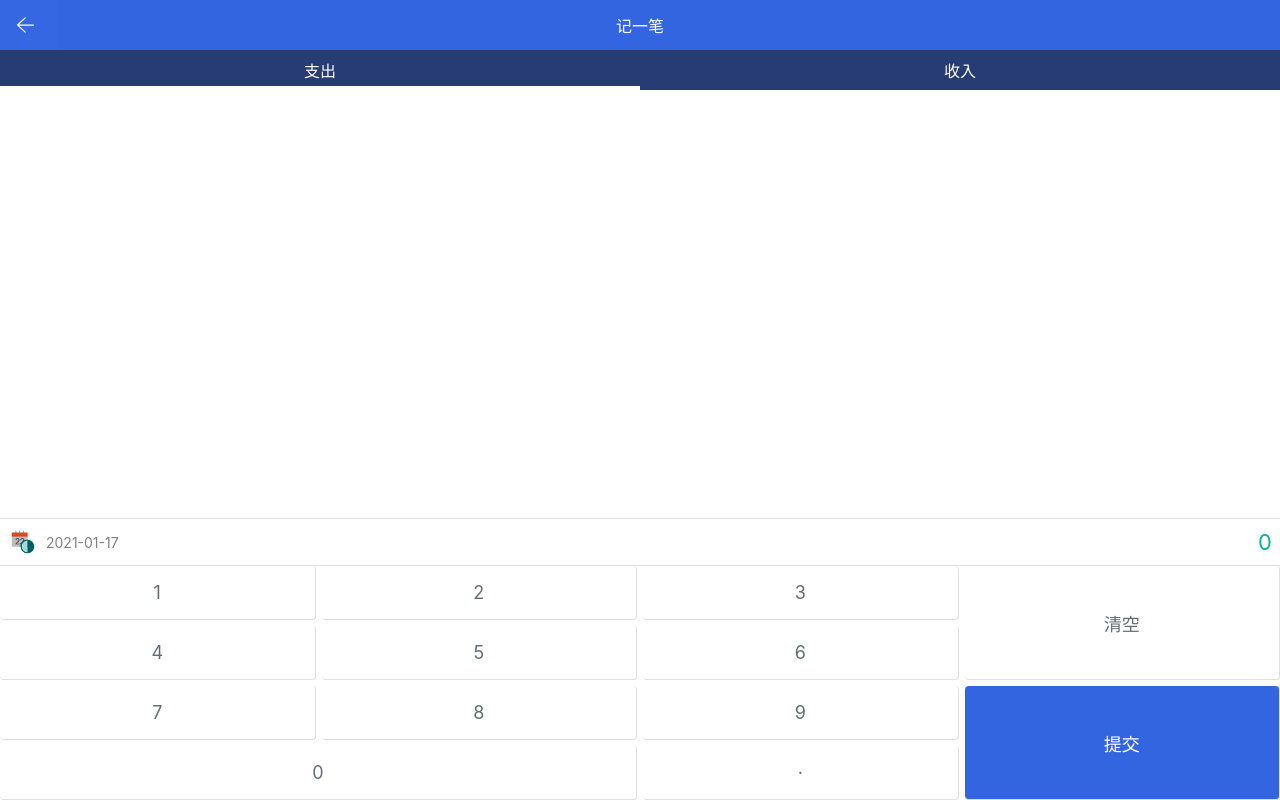
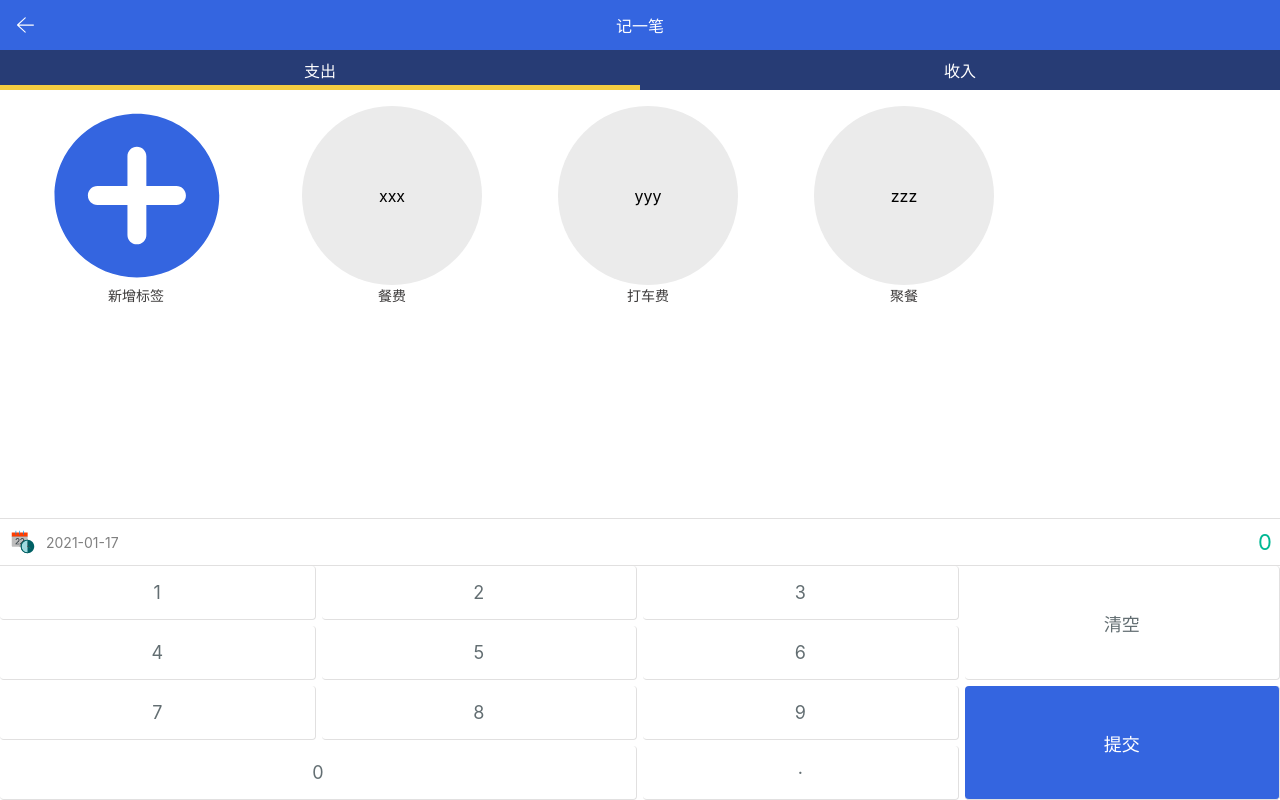
Before and after one commit to jgorijinal/github-page-demo-1, a Vue app: page /#/item/create in a window 1280 px wide. Built offline with nearby package versions, Linux system fonts and the light colour scheme.

Commit message:
完善新增标签页面样式

```diff
--- a/src/components/tabs.vue
+++ b/src/components/tabs.vue
@@ -53,8 +53,8 @@ const clickTab = (item:any) => {
       bottom:0;
       left: 0;
       right:0;
-      height: 4px;
-      background-color: white;
+      height: 5px;
+      background-color: #f4cd41;
     }
   }
   &-tab {
--- a/src/views/item/itemCreate.vue
+++ b/src/views/item/itemCreate.vue
@@ -9,8 +9,41 @@
     <!--标签栏-->
     <tabs v-model:active="activeName">
       <tab name="支出">
+        <div class="eren-tag-wrapper">
+        <div class="eren-tag-container add" @click="$router.push('/tag/create')">
+          <img :src="add2Svg" alt="" class="eren-tag-emoji add">
+          <span class="eren-tag-name">
+            新增标签
+          </span>
+        </div>
+        <div class="eren-tag-container" v-for="tag in expensesTags" :key="tag.id">
+          <span class="eren-tag-emoji">
+            {{tag.emoji}}
+          </span>
+          <span class="eren-tag-name">
+            {{tag.tagName}}
+          </span>
+        </div>
+      </div>
       </tab>
-      <tab name="收入">内容 2</tab>
+      <tab name="收入">
+        <div class="eren-tag-wrapper">
+        <div class="eren-tag-container add" @click="$router.push('/tag/create')">
+          <img :src="add2Svg" alt="" class="eren-tag-emoji add">
+          <span class="eren-tag-name">
+            新增标签
+          </span>
+        </div>
+        <div class="eren-tag-container" v-for="tag in inComeTags" :key="tag.id">
+          <span class="eren-tag-emoji">
+            {{tag.emoji}}
+          </span>
+          <span class="eren-tag-name">
+            {{tag.tagName}}
+          </span>
+        </div>
+      </div>
+      </tab>
     </tabs>
     <!--数字键盘-->
     <div class="eren-inputPad" >
@@ -26,6 +59,7 @@ import tab from '../../components/tab.vue'
 import inputPad from '../../components/inputPad.vue'
 // svg
 import fanhuiSvg from '../../assets/icons/fanhui.svg'
+import add2Svg from '../../assets/icons/add2.svg'
 // vue
 import { ref } from 'vue'
 import { useRouter } from 'vue-router'
@@ -63,4 +97,43 @@ img {
   width:100%;
   bottom:0;
 }
+.eren-tag{
+  &-wrapper{
+    display: flex;
+    padding:8px;
+  }
+  &-container {
+    display: flex;
+    flex-direction: column;
+    justify-content: center;
+    align-items: center;
+    padding:8px;
+    border-radius:6px;
+    width:20vw;
+    transition: all 0.3s ease;
+    &.add {
+      justify-content: flex-start;
+      background-color:transparent;
+    }
+    &:hover,&:active {
+      background-color: #feedb0;
+    }
+  }
+  &-emoji{
+    border-radius:50%;
+    width:14vw;
+    height:14vw;
+    background-color: rgb(235, 235, 235);
+    display: flex;
+    justify-content: center;
+    align-items: center;
+    &.add {
+      background-color: white;
+    }
+  }
+  &-name {
+    font-size:14px;
+    color:rgb(61, 59, 59)
+  }
+}
 </style>
```
Also changed, not shown: src/assets/icons/add2.svg (added).
